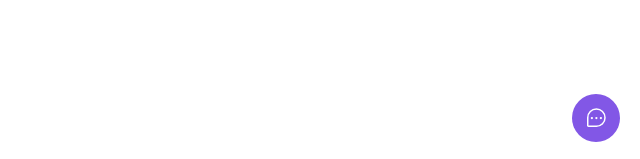
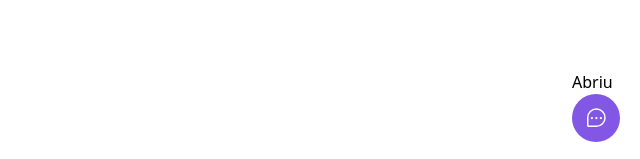
Before and after one commit to RenanFachin/RS_NLW_FeedGet-WEB, a React (Vite) app: page / in a window 1280 px wide. Both pictures are taken after a click on the button "FeedBack". Shown: the part 638-797 px from the top of the page, without its empty margins (640-1280 px from the left). Built offline with nearby package versions, Linux system fonts and the light colour scheme.

Commit message:
Cria um toogle com estado para o botão abrir e fechar um modal

```diff
--- a/src/components/Widget.tsx
+++ b/src/components/Widget.tsx
@@ -1,10 +1,24 @@
+import { useState } from 'react'
 import { ChatTeardropDots } from 'phosphor-react'
 
 export function Widget() {
+    // Criando um estado para controlar se o widget foi pressionado ou não. (Boolean)
+    const [isWidgetOpen, setIsWidgetOpen] = useState(false)
+
+    // Criando uma função para alterar a visibilidade do widget
+    function toogleWidgetVisibility(){
+        setIsWidgetOpen(!isWidgetOpen)
+    }
+
     return (
         <div className='absolute bottom-5 right-5'>
 
-            <button className='flex items-center bg-brand-500 rounded-full px-3 h-12 text-white group'>
+            {/* Criando uma condicional a apartir do estado para mostrar ou não algo */}
+            { isWidgetOpen ? <p>Abriu</p> : null}
+
+            <button
+            onClick={toogleWidgetVisibility}
+            className='flex items-center bg-brand-500 rounded-full px-3 h-12 text-white group'>
                 <ChatTeardropDots className='w-6 h-6' />
 
                 {/*
```
